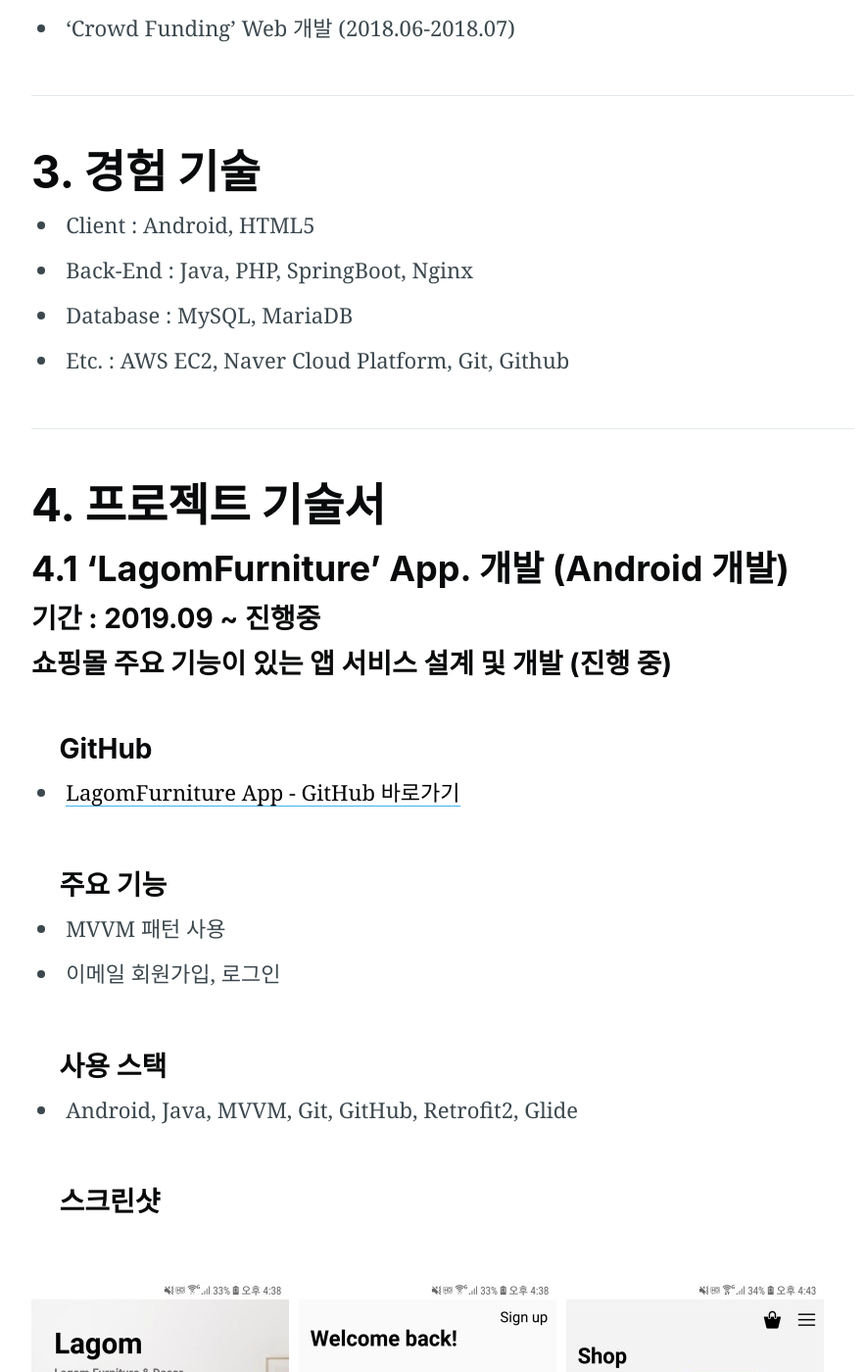
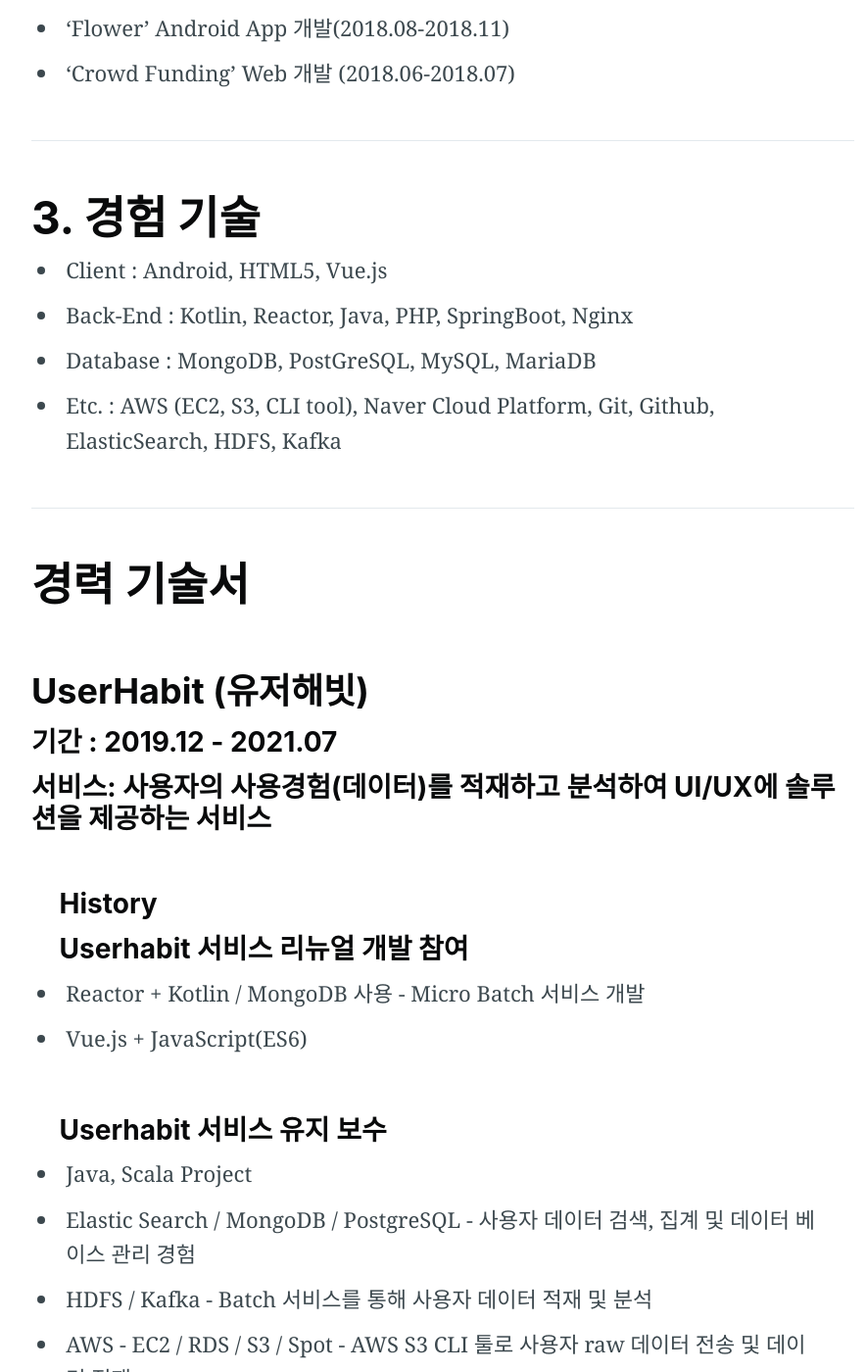
Before and after one commit to jennyleeee/jennyleeee.github.io, a Jekyll site: the page portfolio/index.html, which Jekyll copies as it is, in a window 1280 px wide and 1400 px high, scrolled down 1792 px. Shown: the whole window at 98% size, without its empty margins (188-1072 px from the left). Built offline with Jekyll 4.4.1, drawn with Linux system fonts in a browser that asks for light colours; nearby versions of some CDN libraries; comment, search, counter and statistics services are not loaded; some of the changed text lies outside the part shown.

Commit message:
feat: add portfolio contents

```diff
--- a/portfolio/index.html
+++ b/portfolio/index.html
@@ -174,7 +174,8 @@
 <h1 id="프로젝트요약">2. 프로젝트 요약 </h1>
 
 <ul>
-  <li>‘Lagom Furniture’ Android App 개발 (2019.09 ~ 진행중)</li>
+  <li>'UserHabit' Backend 개발 (2019.12-2021.07)</li>
+  <li>‘Lagom Furniture’ Android App 개발 (2019.09)</li>
   <li>‘Lagom Furniture’ Web 개발 (2019.06-2019.09)</li>
   <li>‘Flower’ Android App 개발(2018.08-2018.11)</li>
   <li>‘Crowd Funding’ Web 개발 (2018.06-2018.07)</li>
@@ -185,19 +186,64 @@
 <h1 id="경험기술">3. 경험 기술</h1>
 
 <ul>
-	<li>Client : Android, HTML5</li>
-  <li>Back-End : Java, PHP, SpringBoot, Nginx</li>
-  <li>Database : MySQL, MariaDB</li>
-  <li>Etc. : AWS EC2, Naver Cloud Platform, Git, Github</li>
+    <li>Client : Android, HTML5, Vue.js</li>
+  <li>Back-End : Kotlin, Reactor, Java, PHP, SpringBoot, Nginx</li>
+  <li>Database : MongoDB, PostGreSQL, MySQL, MariaDB</li>
+  <li>Etc. : AWS (EC2, S3, CLI tool), Naver Cloud Platform, Git, Github, ElasticSearch, HDFS, Kafka</li>
 </ul>
 
 <hr />
 
+<h1 id="경력기술서"> 경력 기술서</h1>
+<br/>
+<h2 id="41-userhabit-backend-개발">UserHabit (유저해빗)</h2>
+<h3 id="기간-201912-진행중">기간 : 2019.12 - 2021.07 </h3>
+<h3 id="유저해빗-서비스"> 서비스: 사용자의 사용경험(데이터)를 적재하고 분석하여 UI/UX에 솔루션을 제공하는 서비스</h3>
+<br/>
+<ul>
+    <h3 id="주요-기능"> History </h3>
+    <h4 id="renewer"> Userhabit 서비스 리뉴얼 개발 참여 </h4>
+    <li> Reactor + Kotlin / MongoDB 사용 - Micro Batch 서비스 개발 </li>
+    <li> Vue.js + JavaScript(ES6) </li>
+    <br/>
+    <h4 id="saas"> Userhabit 서비스 유지 보수 </h4>
+    <li> Java, Scala Project</li>
+    <li> Elastic Search / MongoDB / PostgreSQL - 사용자 데이터 검색, 집계 및 데이터 베이스 관리 경험</li>
+    <li> HDFS / Kafka - Batch 서비스를 통해 사용자 데이터 적재 및 분석</li>
+    <li> AWS - EC2 / RDS / S3 / Spot - AWS S3 CLI 툴로 사용자 raw 데이터 전송 및 데이터 적재</li>
+    <li> Batch 서비스 유지 보수</li>
+    <li> Ruby on Rails / Coffe Script - 웹 사이트 유지 보수</li>
+    <br/>
+    <h4 id="사용-기술"> 사용 스택</h4>
+    <li> AWS(EC2, S3, RDS), Java, Scala, PostGreSQL, MongoDB, ElasticSearch, HDFS, Kafka, Vue.js, RubyOnRails, CoffeeScript</li>
+    <br/>
+</ul>
+
+<hr />
 
 <h1 id="프로젝트기술서">4. 프로젝트 기술서</h1>
-<h2 id="41-LagomFurniture-app-개발-android-개발">4.1 ‘LagomFurniture’ App. 개발 (Android 개발)</h2>
-<h3 id="기간-201909-진행중">기간 : 2019.09 ~ 진행중</h3>
-<h3 id="쇼핑몰-주요기능이있는-앱-개발">쇼핑몰 주요 기능이 있는 앱 서비스 설계 및 개발 (진행 중)</h3>
+
+<br/>
+<h2 id="41-Memo-backend-개발">4.1 Memo BackEnd 개발</h2>
+<h3 id="기간-202108-진행중">기간 : 2021.08 - 진행중</h3>
+<h3 id="메모-서비스"> Todo Memo를 관리할 수 있는 서비스. Android 개발자와 협업.</h3>
+<br/>
+<ul>
+    <h3 id="깃헙-주소">GitHub</h3>
+    <li><a href="https://github.com/sleepyhead-developer/memo-server"> Memo - GitHub 바로가기</a></li>
+    <br/>
+
+    <h3 id="주요-기능"> 주요 기능</h3>
+    <li> 사용자 관리, 메모 CRUD, Andorid - firebase - server 연동 </li>
+    <br/>
+    <h3 id="사용-기술"> 사용 스택</h3>
+    <li> Kotlin, Springboot + Webflux, EC2, MariaDB</li>
+<br/>
+</ul>
+
+<h2 id="42-LagomFurniture-app-개발-android-개발">4.2 ‘LagomFurniture’ App. 개발 (Android 개발)</h2>
+<h3 id="기간-201909">기간 : 2019.09</h3>
+<h3 id="쇼핑몰-주요기능이있는-앱-개발">쇼핑몰 주요 기능이 있는 앱 서비스 설계 및 개발</h3>
 <br/>
 <ul>
 	<h3 id="깃헙-주소">GitHub</h3>
@@ -280,7 +326,7 @@
 <br/>
 
 
-<h2 id="44-boa-web-개발-backend-개발">4.4	‘Crowd Funding’ Web 개발 </h2>
+<h2 id="44-boa-web-개발-backend-개발">4.5	‘Crowd Funding’ Web 개발 </h2>
 <h3 id="기간--201808--201811">기간 : 2018.06 ~ 2018.07</h3>
 <h3 id="문화생활-정보공유-서비스">크라우드 펀딩 웹 서비스</h3>
 <br/>
```
Also changed, not shown: other parts of portfolio/index.html (+2 -2 lines).
